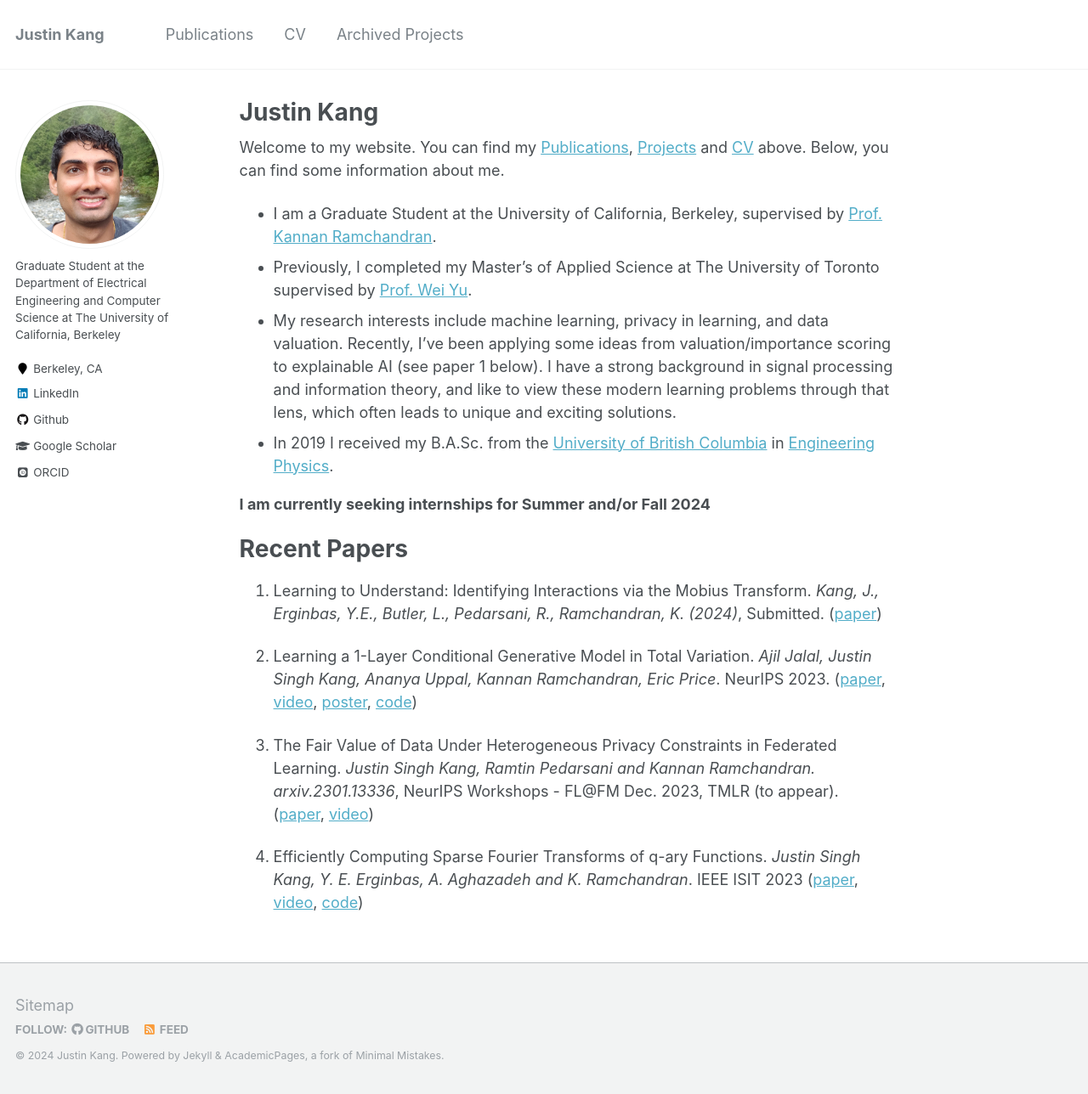
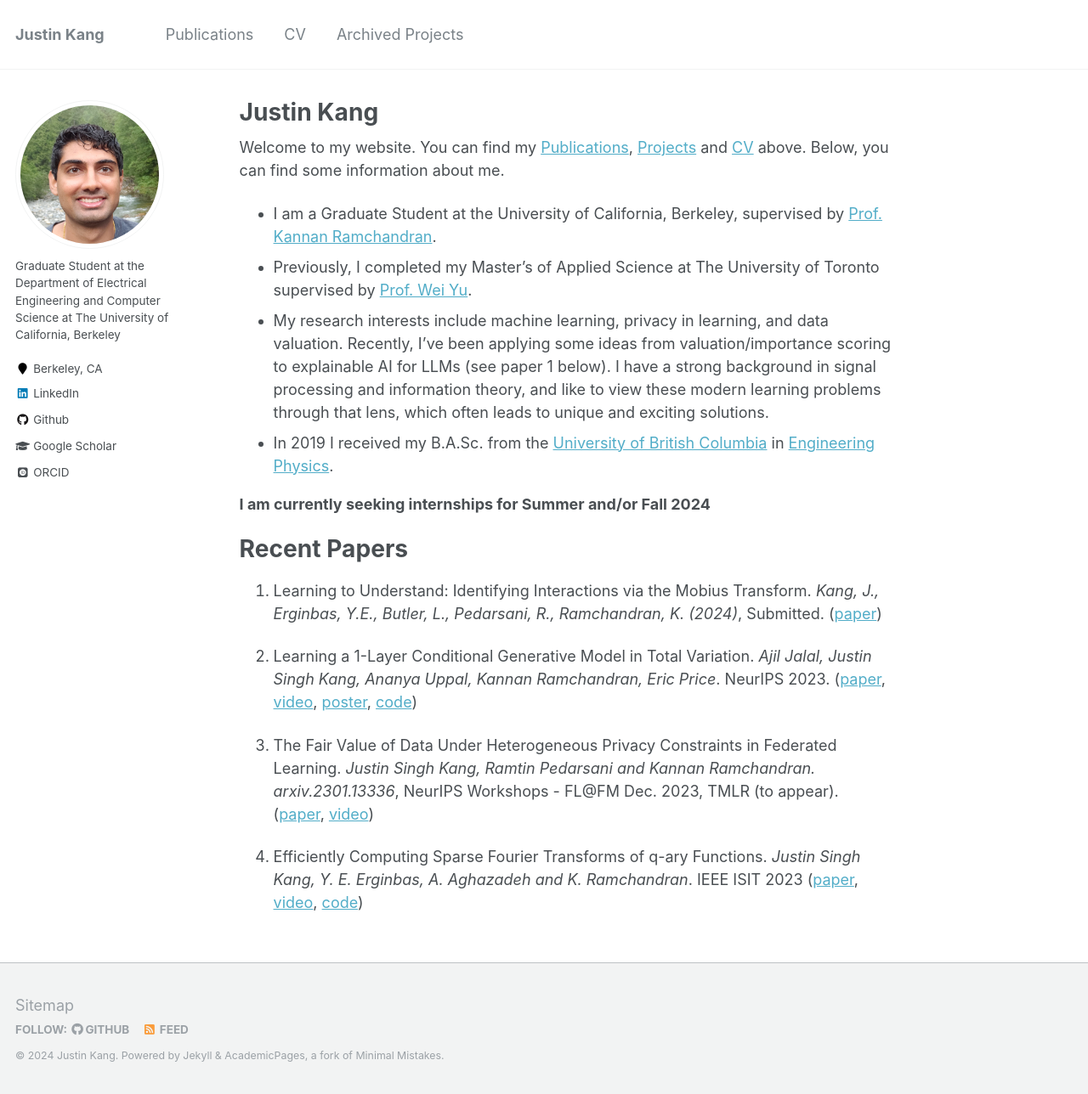
Before and after one commit to justinkang221/justinkang221.github.io, a Jekyll site: the page built from _pages/about.md, in a window 1280 px wide and 1288 px high. Shown: the whole window at 85% size. Built offline with Jekyll 4.4.1, drawn with Linux system fonts in a browser that asks for light colours; some web fonts are replaced.

Commit message:
updates to about page

```diff
--- a/_pages/about.md
+++ b/_pages/about.md
@@ -11,7 +11,7 @@ Welcome to my website. You can find my <a href='publications'>Publications</a>,
 
 * I am a Graduate Student at the University of California, Berkeley, supervised by <a href='https://people.eecs.berkeley.edu/~kannanr'>Prof. Kannan Ramchandran</a>.
 * Previously, I completed my Master's of Applied Science at The University of Toronto supervised by <a href='https://www.comm.utoronto.ca/~weiyu/'>Prof. Wei Yu</a>.
-* My research interests include machine learning, privacy in learning, and data valuation. Recently, I've been applying some ideas from valuation/importance scoring to explainable AI (see paper 1 below). I have a strong background in signal processing and information theory, and like to view these modern learning problems through that lens, which often leads to unique and exciting solutions.
+* My research interests include machine learning, privacy in learning, and data valuation. Recently, I've been applying some ideas from valuation/importance scoring to explainable AI for LLMs (see paper 1 below). I have a strong background in signal processing and information theory, and like to view these modern learning problems through that lens, which often leads to unique and exciting solutions.
 * In 2019 I received my B.A.Sc. from the <a href='https://www.ubc.ca/'>University of British Columbia</a> in <a href="https://www.engphys.ubc.ca/">Engineering Physics</a>.
 
 **I am currently seeking internships for Summer and/or Fall 2024**
```
